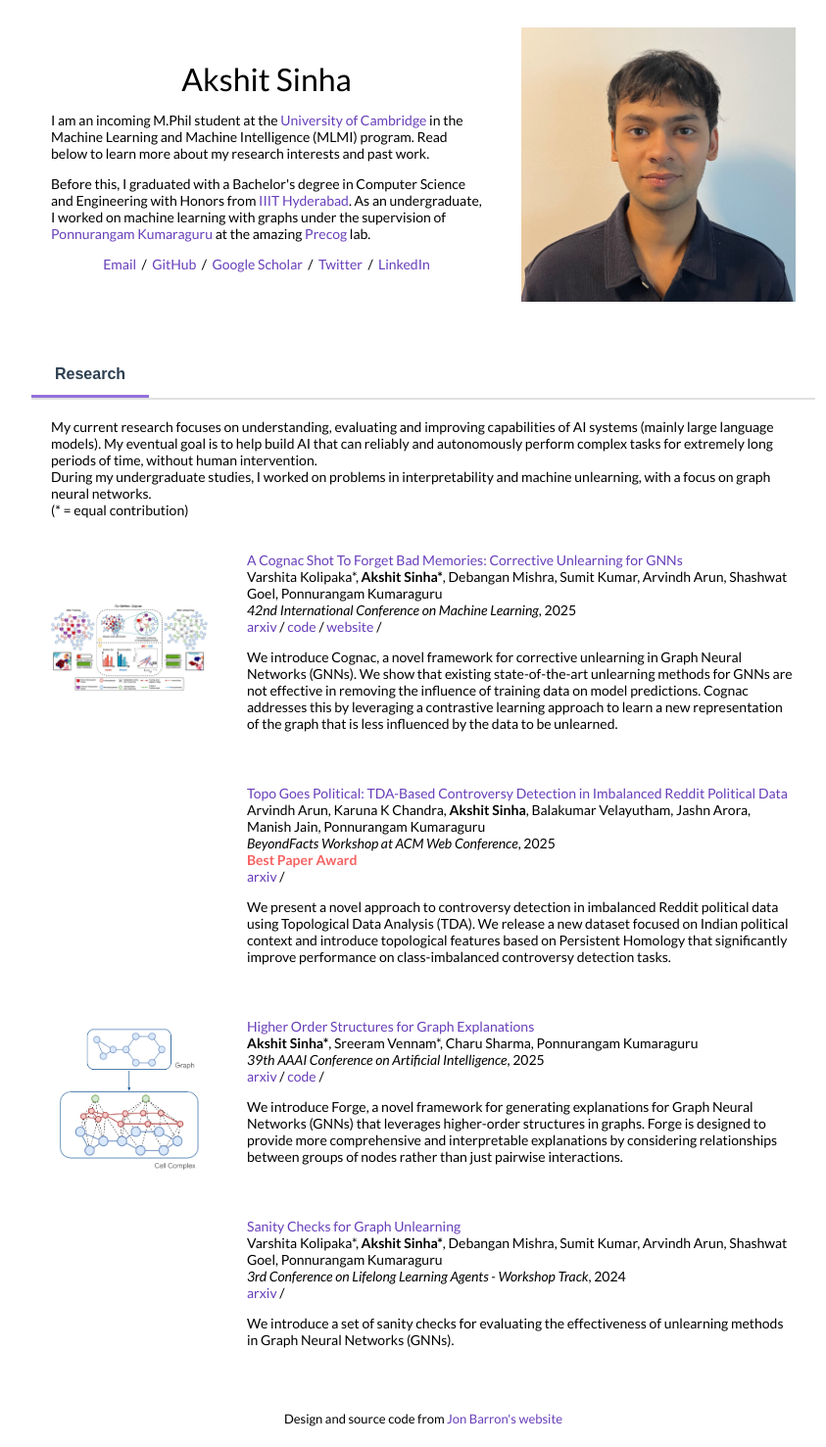
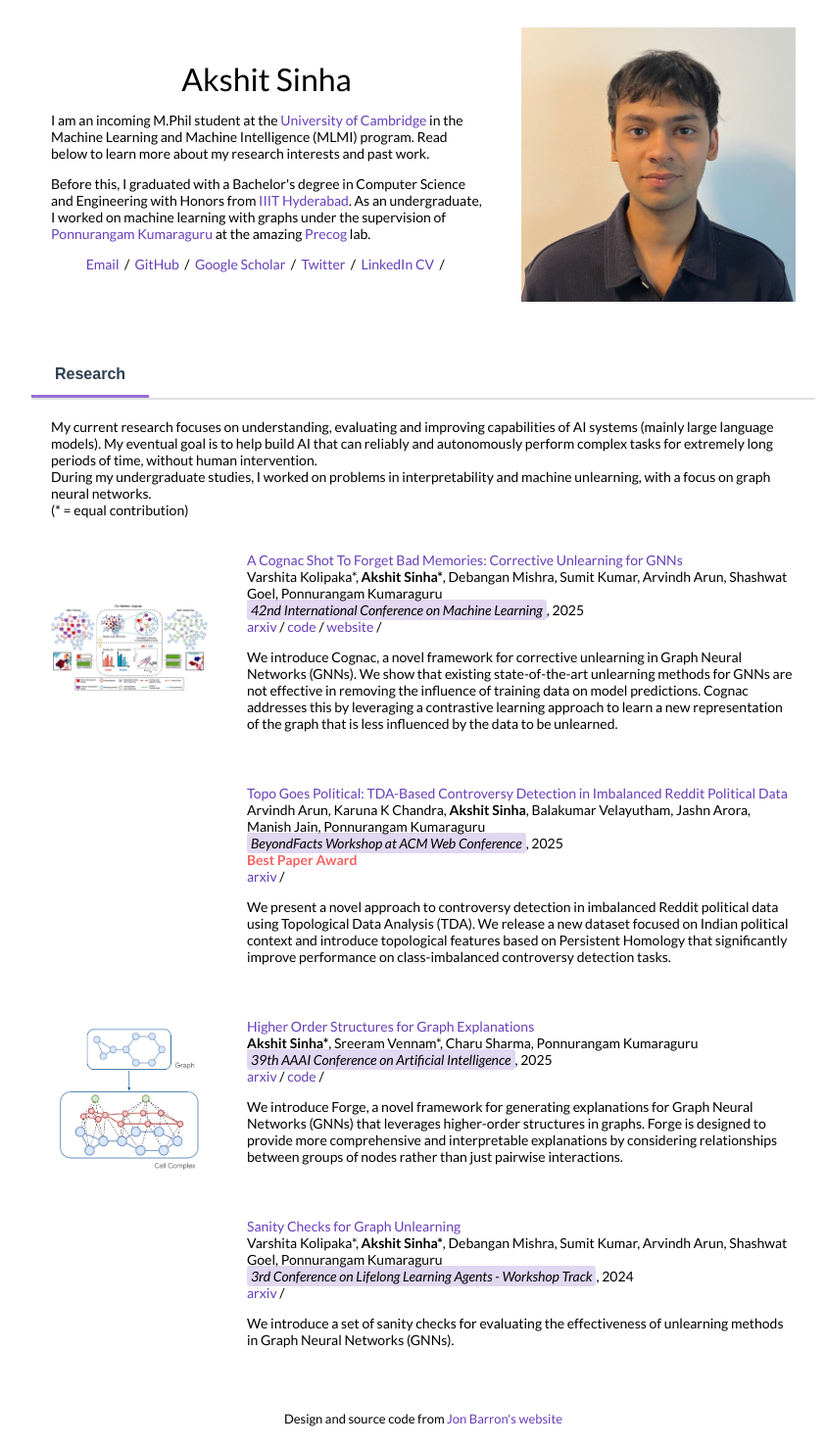
Before and after one commit to viciousAegis/viciousAegis.github.io, a Jekyll site: the page built from _posts/2025-07-01-cognac.md, in a window 1280 px wide. Shown: the whole page at 98% size, without its empty margins (208-1051 px from the left). Built offline with Jekyll 4.4.1, drawn with Linux system fonts in a browser that asks for light colours.

```diff
--- a/_layouts/default.html
+++ b/_layouts/default.html
@@ -90,11 +90,12 @@
                 Before this, I graduated with a Bachelor's degree in Computer Science and Engineering with Honors from <a href="https://www.iiit.ac.in/">IIIT Hyderabad</a>. As an undergraduate, I worked on machine learning with graphs under the supervision of <a href="https://www.iiit.ac.in/faculty/ponnurangam-kumaraguru/">Ponnurangam Kumaraguru</a> at the amazing <a href="https://precog.iiit.ac.in/">Precog</a> lab.
               </p>
               <p style="text-align:center">
-                <a target="_blank" href="akshitsinha3@gmail.com"> Email</a> &nbsp;/&nbsp;
+                <a href="mailto:akshitsinha3@gmail.com">Email</a> &nbsp;/&nbsp;
                 <a href="https://github.com/viciousAegis">GitHub</a> &nbsp;/&nbsp;
                 <a href="https://scholar.google.com/citations?user=N2EpgeIAAAAJ">Google Scholar</a> &nbsp;/&nbsp;
                 <a href="https://twitter.com/akshitwt">Twitter</a> &nbsp;/&nbsp;
                 <a href="https://www.linkedin.com/in/akshit-sin"> LinkedIn </a>
+                <a href="/pdfs/cv.pdf">CV</a> &nbsp;/&nbsp;
               </p>
             </td>
             <td style="padding:2.5%;width:40%;max-width:40%">
@@ -140,7 +141,7 @@
                   <br>
                   {{post.authors}}
                   <br>
-                  <em>{{post.venue}}</em>, {{ post.date | date: "%Y" }}
+                  <em style="background-color: rgba(104, 63, 186, 0.2); padding: 2px 4px; border-radius: 3px;">{{post.venue}}</em>, {{ post.date | date: "%Y" }}
                   <br>
                   {% if post.award %}
                   <strong style="color: rgba(243, 63, 63, 0.82);">{{post.award}}</strong>
```
Also changed, not shown: 1 other file.
